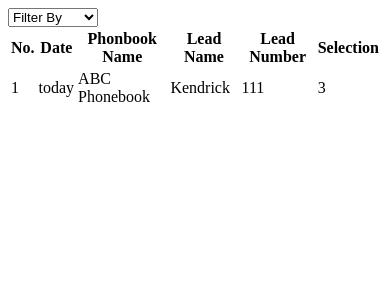
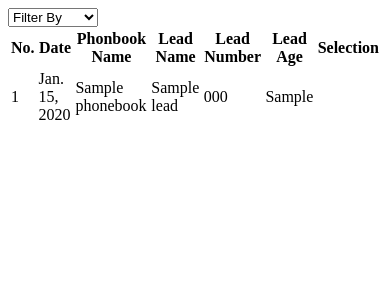
Before and after one commit to yangakandeni/DNC, a Django app: template phonebook/templates/phonebook/index.htm in a window 390 px wide. Shown: the top 300 px of the page. Run offline with Django 3.2, Linux system fonts and the light colour scheme; the template is opened without the code that fills it: values that come from a table or form of the project are taken from there, others are empty; tables that the repository leaves empty hold one stand-in row (values such as "Sample post").

Commit message:
can view leads and phonebooks in browser

```diff
--- a/phonebook/templates/phonebook/index.htm
+++ b/phonebook/templates/phonebook/index.htm
@@ -19,17 +19,20 @@
             <th>Phonbook Name</th>
             <th>Lead Name</th>
             <th>Lead Number</th>
+            <th>Lead Age</th>
             <th>Selection</th>
         </thead>
         <tbody>
-            <tr>
-                <td>1</td>
-                <td>today</td>
-                <td>ABC Phonebook</td>
-                <td>Kendrick</td>
-                <td>111</td>
-                <td>3</td>
-            </tr>
+            {% for lead in leads %}
+                <tr>
+                    <td>1</td>
+                    <td>{{ lead.phonebook.date }}</td>
+                    <td>{{ lead.phonebook.name}}</td>
+                    <td>{{ lead.contact_name }}</td>
+                    <td>{{ lead.contact_number}}</td>
+                    <td>{{ lead.age }}</td>
+                </tr>
+            {% endfor %}
         </tbody>
     </table>
 
--- a/phonebook/views.py
+++ b/phonebook/views.py
@@ -10,6 +10,7 @@ def index(request):
     # if there is no data in the CDR, populate relevant tables
     cdr_data = CallDetailRecord.objects.all()
     if len(cdr_data) <= 0:
+
         # create phonebook
         phonebook = Phonebook()
         phonebook.name = upload.split('.')[0]
@@ -35,9 +36,12 @@ def index(request):
                     lead.phonebook = phonebook
                     lead.save()
 
+
     context = {
-        # 'phonebook': new_phonebook
+        'leads': Lead.objects.all(),
     }
+
+    print(context)
 
 
     return render(request, 'phonebook/index.htm', context)
```
